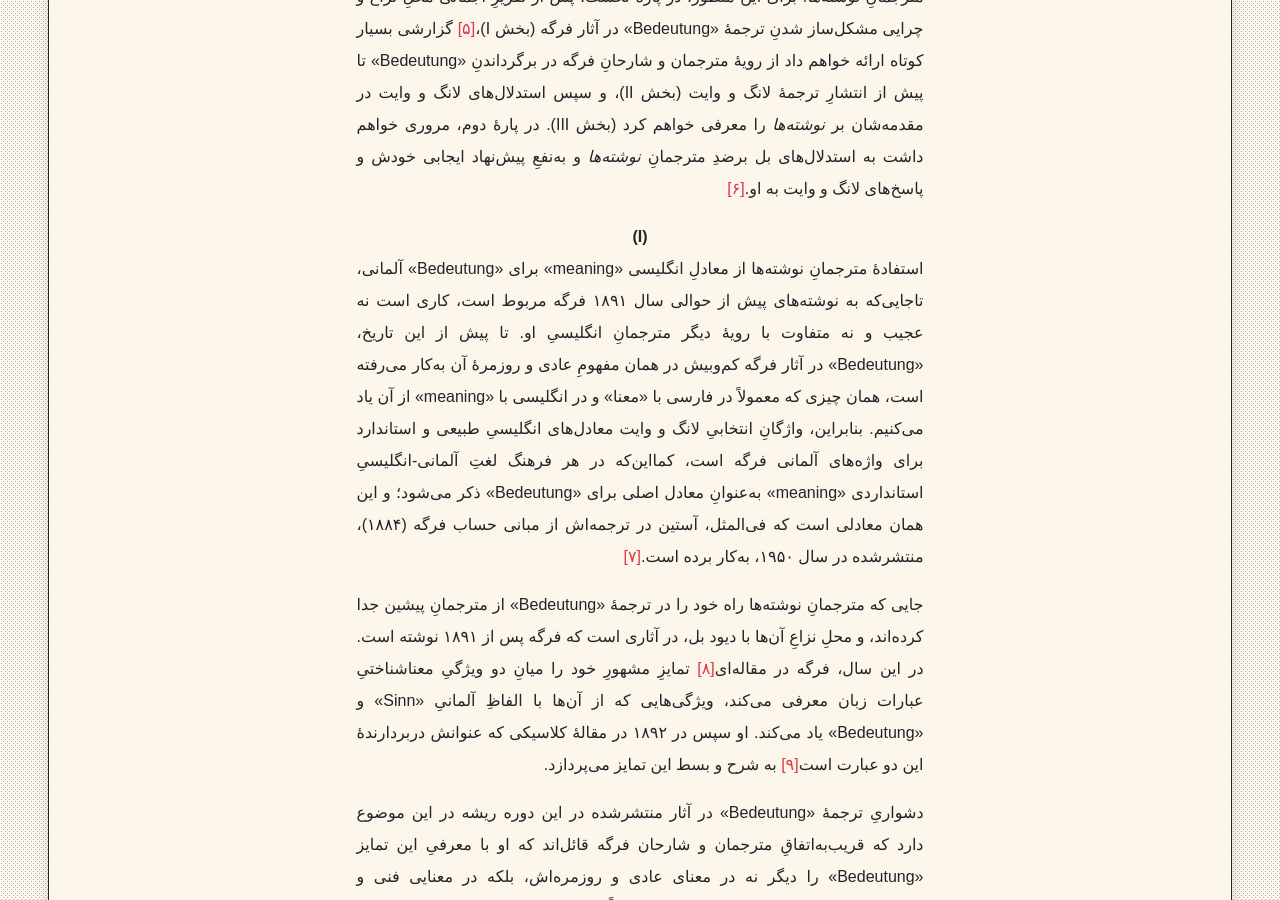
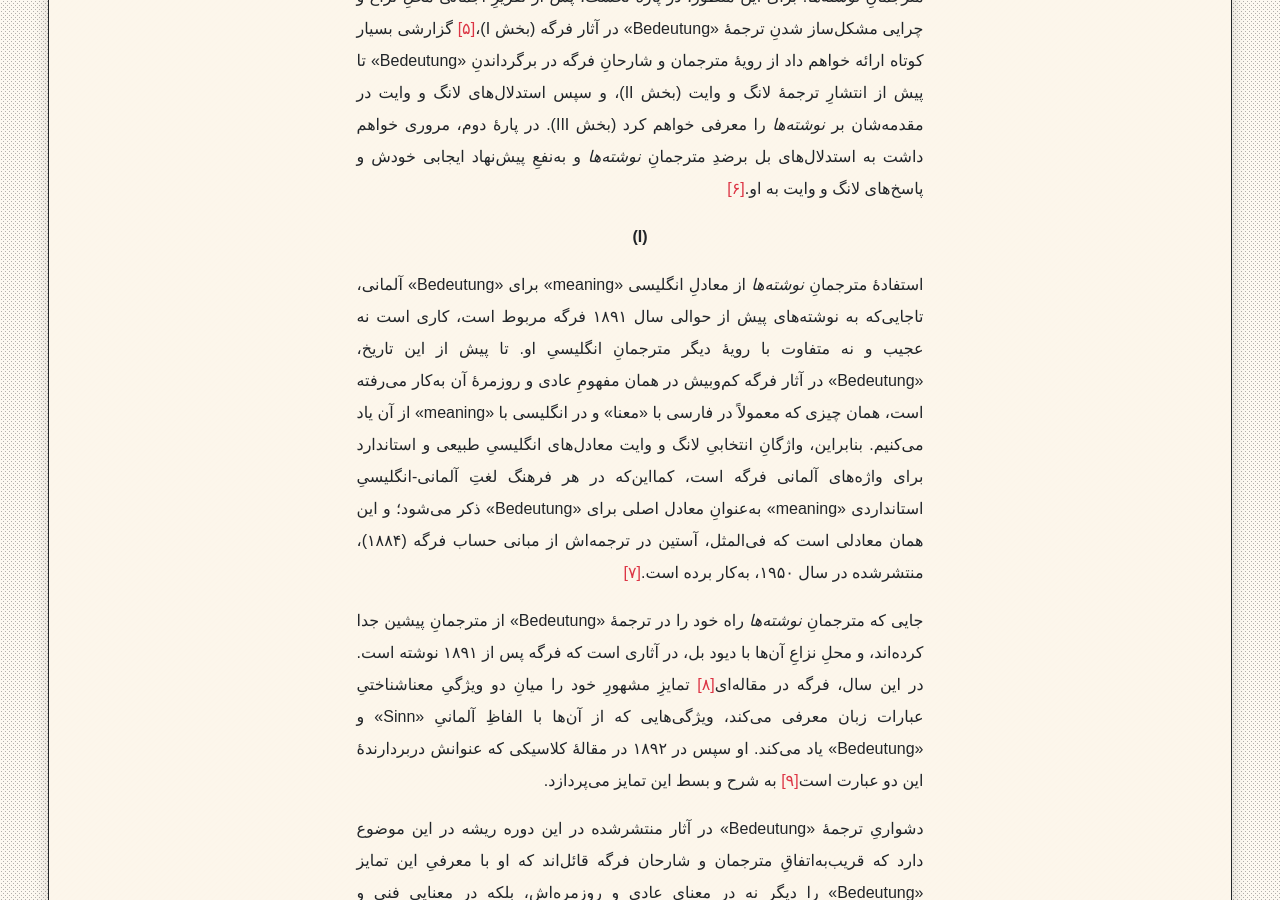
Before and after one commit to phicudemy/phicudemy.github.io, a Jekyll site: the page built from _posts/2024-06-22-fregebedeutung1.md, in a window 1280 px wide and 900 px high, scrolled down 1548 px. Built offline with Jekyll 4.4.1, drawn with Linux system fonts in a browser that asks for light colours; some web fonts are replaced.

Commit message:
TinaCMS content update

```diff
--- a/_posts/2024-06-22-fregebedeutung1.md
+++ b/_posts/2024-06-22-fregebedeutung1.md
@@ -31,9 +31,10 @@ tags:
 
 
 **<center>(I)</center>**
-استفادۀ مترجمانِ‌ نوشته‌ها از معادلِ انگلیسی «meaning» برای «Bedeutung» آلمانی، تاجایی‌که به نوشته‌های پیش از حوالی سال ۱۸۹۱ فرگه مربوط است، کاری است نه عجیب و نه متفاوت با رویۀ دیگر مترجمانِ انگلیسیِ او. تا پیش از این تاریخ، «Bedeutung» در آثار فرگه کم‌وبیش در همان مفهومِ عادی و روزمرۀ آن به‌کار می‌رفته است، همان چیزی که معمولاً در فارسی با «معنا» و در انگلیسی با «meaning» از آن یاد می‌کنیم. بنابراین، واژگانِ انتخابیِ لانگ و وایت معادل‌های انگلیسیِ طبیعی و استاندارد برای واژه‌های آلمانی فرگه است، کمااین‌که در هر فرهنگ لغتِ آلمانی-انگلیسیِ استانداردی «meaning» به‌عنوانِ معادل اصلی برای «Bedeutung» ذکر می‌شود؛ و این همان معادلی است که فی‌المثل، آستین در ترجمه‌اش از مبانی حساب فرگه (۱۸۸۴)، منتشرشده در سال ۱۹۵۰، به‌کار برده است.[\[۷\]](#fn-7){:.fnref #fnref-7}
 
-جایی که مترجمانِ نوشته‌ها راه خود را در ترجمۀ «Bedeutung» از مترجمانِ پیشین جدا کرده‌اند، و محلِ نزاعِ آن‌ها با دیود بل، در آثاری است که فرگه پس از ۱۸۹۱ نوشته است. در این سال، فرگه در مقاله‌ای[\[۸\]](#fn-8){:.fnref #fnref-8} تمایزِ مشهورِ خود را میانِ دو ویژگیِ معناشناختیِ عبارات زبان معرفی می‌کند، ویژگی‌هایی که از آن‌ها با الفاظِ آلمانیِ «Sinn» و «Bedeutung» یاد می‌کند. او سپس در ۱۸۹۲ در مقالۀ کلاسیکی که عنوانش دربردارندۀ این دو عبارت است[\[۹\]](#fn-9){:.fnref #fnref-9} به شرح و بسط این تمایز می‌پردازد.
+استفادۀ مترجمانِ‌ *نوشته‌ها* از معادلِ انگلیسی «meaning» برای «Bedeutung» آلمانی، تاجایی‌که به نوشته‌های پیش از حوالی سال ۱۸۹۱ فرگه مربوط است، کاری است نه عجیب و نه متفاوت با رویۀ دیگر مترجمانِ انگلیسیِ او. تا پیش از این تاریخ، «Bedeutung» در آثار فرگه کم‌وبیش در همان مفهومِ عادی و روزمرۀ آن به‌کار می‌رفته است، همان چیزی که معمولاً در فارسی با «معنا» و در انگلیسی با «meaning» از آن یاد می‌کنیم. بنابراین، واژگانِ انتخابیِ لانگ و وایت معادل‌های انگلیسیِ طبیعی و استاندارد برای واژه‌های آلمانی فرگه است، کمااین‌که در هر فرهنگ لغتِ آلمانی-انگلیسیِ استانداردی «meaning» به‌عنوانِ معادل اصلی برای «Bedeutung» ذکر می‌شود؛ و این همان معادلی است که فی‌المثل، آستین در ترجمه‌اش از مبانی حساب فرگه (۱۸۸۴)، منتشرشده در سال ۱۹۵۰، به‌کار برده است.[\[۷\]](#fn-7){:.fnref #fnref-7}
+
+جایی که مترجمانِ *نوشته‌ها* راه خود را در ترجمۀ «Bedeutung» از مترجمانِ پیشین جدا کرده‌اند، و محلِ نزاعِ آن‌ها با دیود بل، در آثاری است که فرگه پس از ۱۸۹۱ نوشته است. در این سال، فرگه در مقاله‌ای[\[۸\]](#fn-8){:.fnref #fnref-8} تمایزِ مشهورِ خود را میانِ دو ویژگیِ معناشناختیِ عبارات زبان معرفی می‌کند، ویژگی‌هایی که از آن‌ها با الفاظِ آلمانیِ «Sinn» و «Bedeutung» یاد می‌کند. او سپس در ۱۸۹۲ در مقالۀ کلاسیکی که عنوانش دربردارندۀ این دو عبارت است[\[۹\]](#fn-9){:.fnref #fnref-9} به شرح و بسط این تمایز می‌پردازد.
 
 دشواریِ ترجمۀ «Bedeutung» در آثار منتشرشده در این دوره ریشه در این موضوع دارد که قریب‌به‌اتفاقِ مترجمان و شارحان فرگه قائل‌اند که او با معرفیِ این تمایز «Bedeutung» را دیگر نه در معنای عادی و روزمره‌‌اش، بلکه در معنایی فنی و اصطلاحی به‌کار برده است، گرچه این را صریحاً بیان نمی‌کند. ایشان متفق‌القول‌اند که برگرداندنِ این عبارت به «meaning» در زبانِ انگلیسی رهزن است و به تولید جملاتی می‌انجامد به‌وضوح نادرست؛ جملاتی که به‌هیچ‌وجه نمی‌تواند منتقل‌کنندۀ آرای فرگه دربابِ معناشناسی زبان باشد. لذا باید عبارتی را در انگلیسی معادلِ آن گذاشت که تاحد ممکن به مفهومِ مدنظرِ فرگه از «Bedeutung» در این دوره نزدیک باشد، هرچند آن عبارت، به‌لحاظِ زبانی و واژه‌شناختی، معادلِ انگلیسی درستی برای این واژۀ آلمانی نباشد.
 
```
